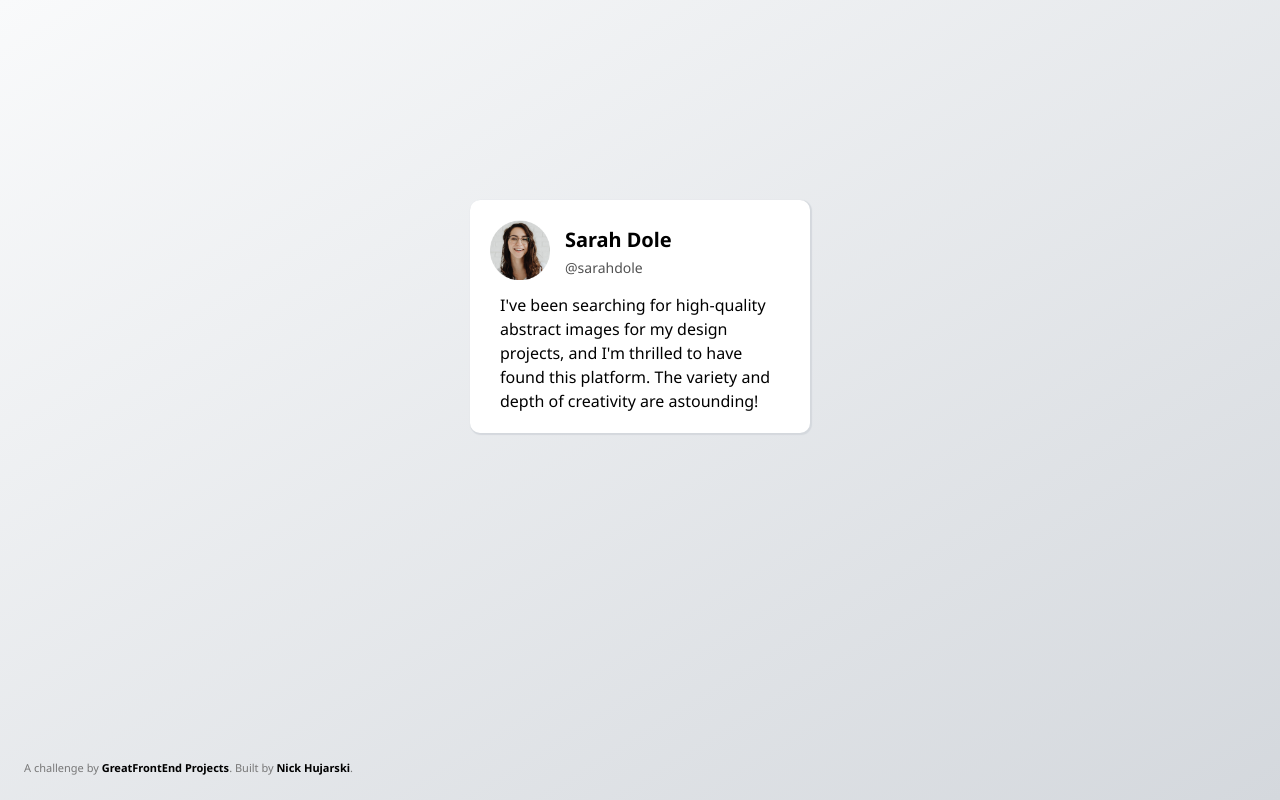
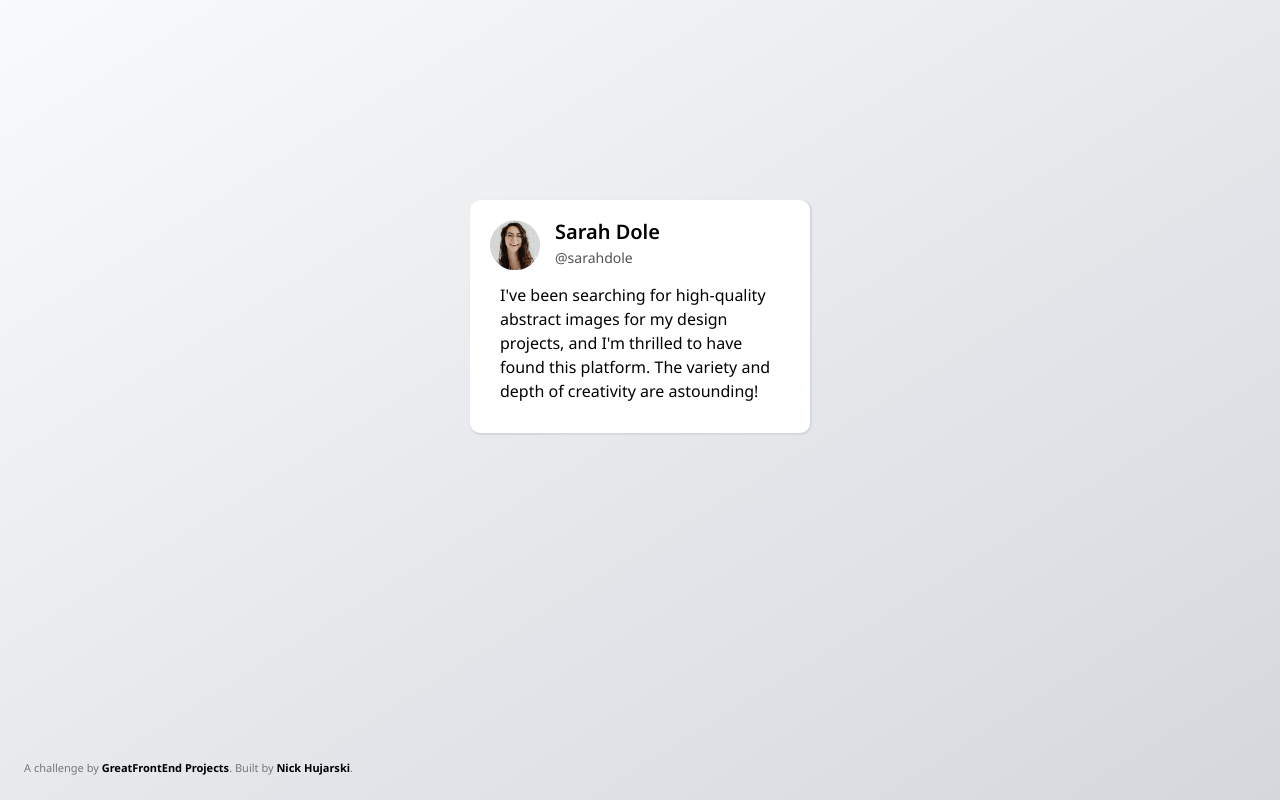
Before and after one commit to Nhujarski/Great-Frontend-Testimonial-Card, a plain HTML site: page index.html in a window 1280 px wide. Drawn offline with nearby package versions, Linux system fonts and the light colour scheme.

Commit message:
fixed some styles

```diff
--- a/css/style.css
+++ b/css/style.css
@@ -1,19 +1,15 @@
-/* Put any custom CSS styles here.  */
-/* Be sure to delete the <style> tag in index.html if you want to use this stylesheet. */
 body {
   margin: 0;
-  background-image: linear-gradient(to bottom right, #f9fafb , #d4d8dd) ;
+  background-image: linear-gradient(to bottom right, #f9fafb , #d4d8dd);
   font-family: "Noto Sans", system-ui, -apple-system, BlinkMacSystemFont,
     "Segoe UI", Roboto, Oxygen, Ubuntu, Cantarell, "Open Sans", "Helvetica Neue",
     sans-serif;
   min-height: 100vh;
-
   -webkit-font-smoothing: antialiased;
   -moz-osx-font-smoothing: grayscale;
   text-rendering: optimizeLegibility;
   display: flex;
   justify-content: center;
-
 }
 
 * {
@@ -51,8 +47,8 @@ body {
 }
 
 .card-image {
-  width: 60px;
-  height: 60px;
+  width: 50px;
+  height: 50px;
   margin-right: 10px;
 }
 
@@ -65,14 +61,15 @@ body {
 }
 
 .card-title {
-  font-weight: bold;
+  font-weight: 600;
   font-size: 1.25rem;
+  margin-top: -8px;
 }
 
 .card-subtitle{
   font-size: .875rem;
   color: #525252;
-  margin-top: 2px;
+
 }
 
 .card-body{
@@ -81,4 +78,5 @@ body {
 
 .card-body p {
   font-size: 1rem;
+  color: #525252;
 }
```
